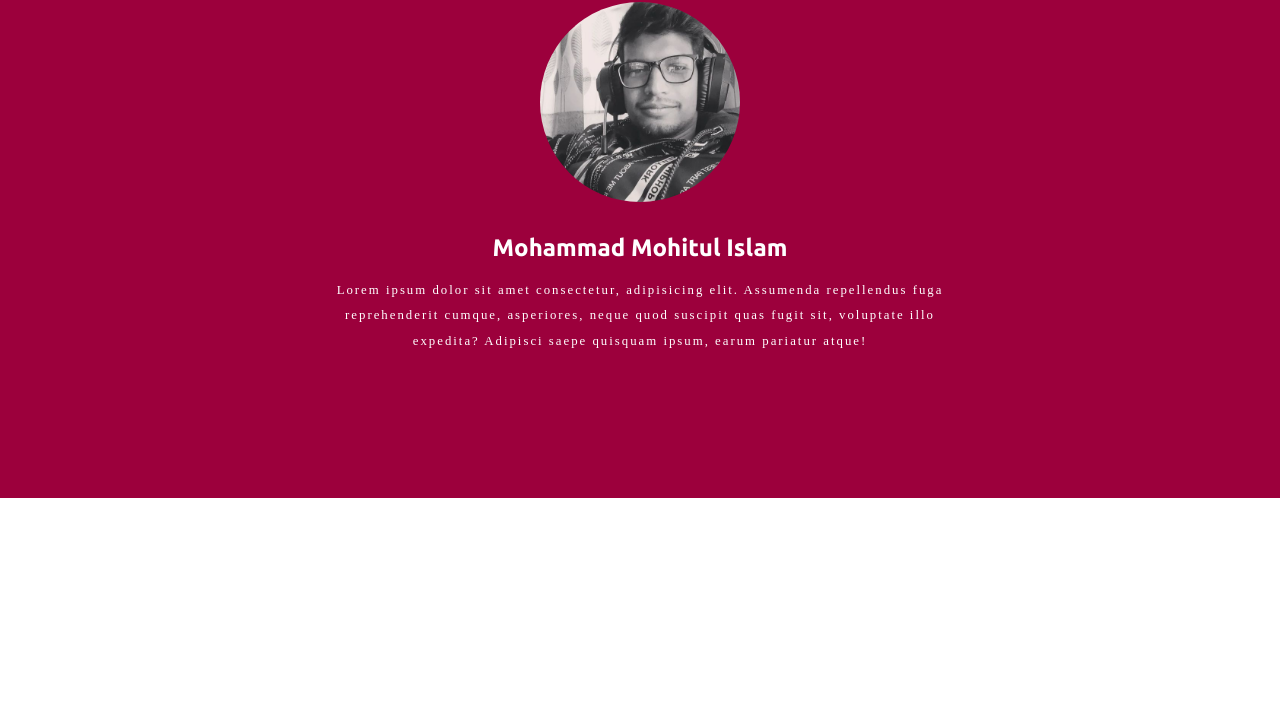
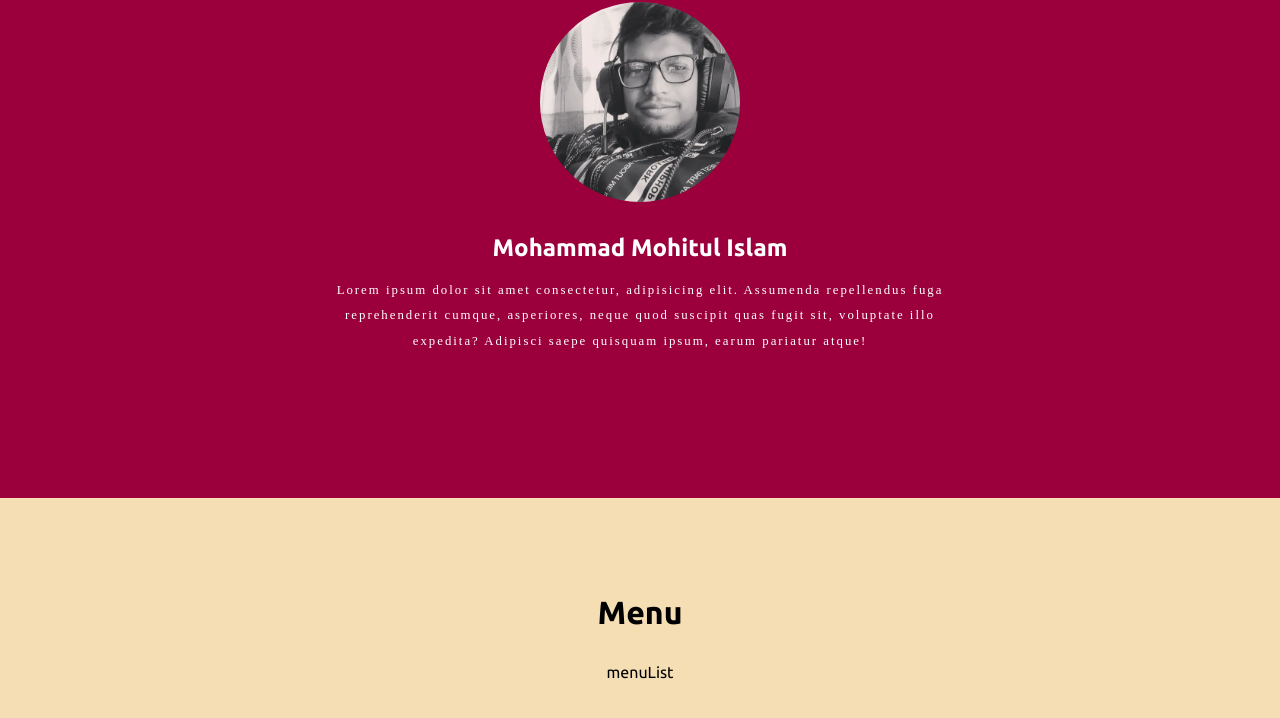
Before and after one commit to mohit838/BurgerShop-MERN, a React (Create React App) app in the folder client/: page / in a window 1280 px wide. Shown: the part 1022-1740 px from the top of the page. Before the commit the page ends 1520 px from the top, so only its background shows below. Built offline with nearby package versions, Linux system fonts and the light colour scheme.

Commit message:
Working with menu

```diff
--- a/client/src/App.js
+++ b/client/src/App.js
@@ -5,6 +5,7 @@ import "./styles/app.scss";
 import "./styles/header.scss";
 import "./styles/home.scss";
 import "./styles/founder.scss";
+import "./styles/menu.scss";
 
 function App() {
   return (
--- a/client/src/components/home/Home.jsx
+++ b/client/src/components/home/Home.jsx
@@ -1,6 +1,7 @@
 import React from "react";
 import { motion } from "framer-motion";
 import Founder from "./Founder";
+import Menu from "./Menu";
 
 const Home = () => {
   const motionOp = {
@@ -26,7 +27,12 @@ const Home = () => {
           Explore Your Treat
         </motion.a>
       </section>
+
+      {/* Founder Section */}
       <Founder />
+
+      {/* Menu Section */}
+      <Menu />
     </>
   );
 };
--- a/client/src/components/home/Menu.jsx
+++ b/client/src/components/home/Menu.jsx
@@ -1,7 +1,12 @@
 import React from "react";
 
 const Menu = () => {
-  return <div>Menu</div>;
+  return (
+    <section id="menu">
+      <h1>Menu</h1>
+      <div>menuList</div>
+    </section>
+  );
 };
 
 export default Menu;
--- a/client/src/styles/app.scss
+++ b/client/src/styles/app.scss
@@ -4,6 +4,7 @@
   font-family: "Ubuntu", sans-serif;
   //   font-family: "Roboto", sans-serif;
   box-sizing: border-box;
+  scroll-behavior: smooth;
 }
 
 a {
--- /dev/null
+++ b/client/src/styles/menu.scss
@@ -0,0 +1,18 @@
+@import "colors";
+
+#menu {
+  width: 100%;
+  min-height: 100vh;
+  background-color: wheat;
+  padding: 4rem;
+
+  > h1 {
+    font-size: 2rem;
+    text-align: center;
+    padding: 2rem;
+  }
+  > div {
+    display: flex;
+    justify-content: space-evenly;
+  }
+}
```
Also changed, not shown: client/src/components/home/MenuCard.jsx (added, +17 -0 lines).
